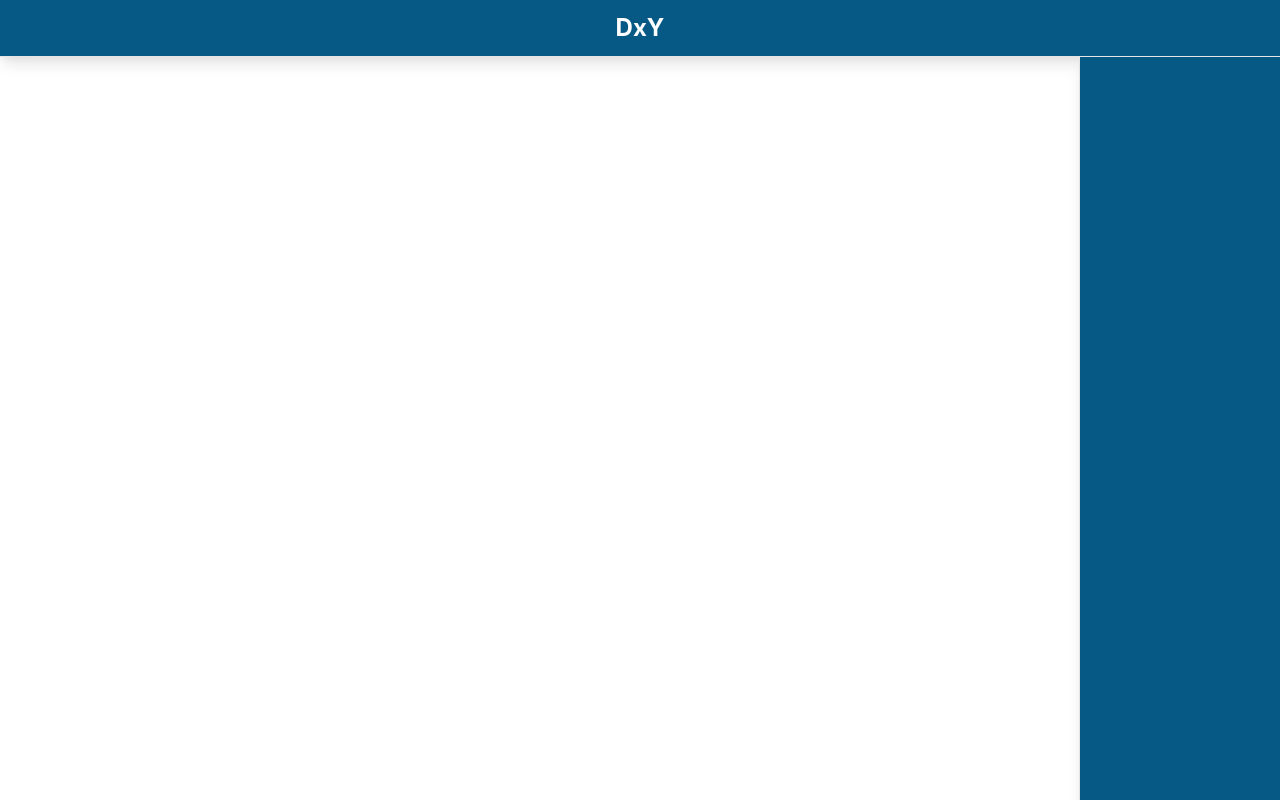
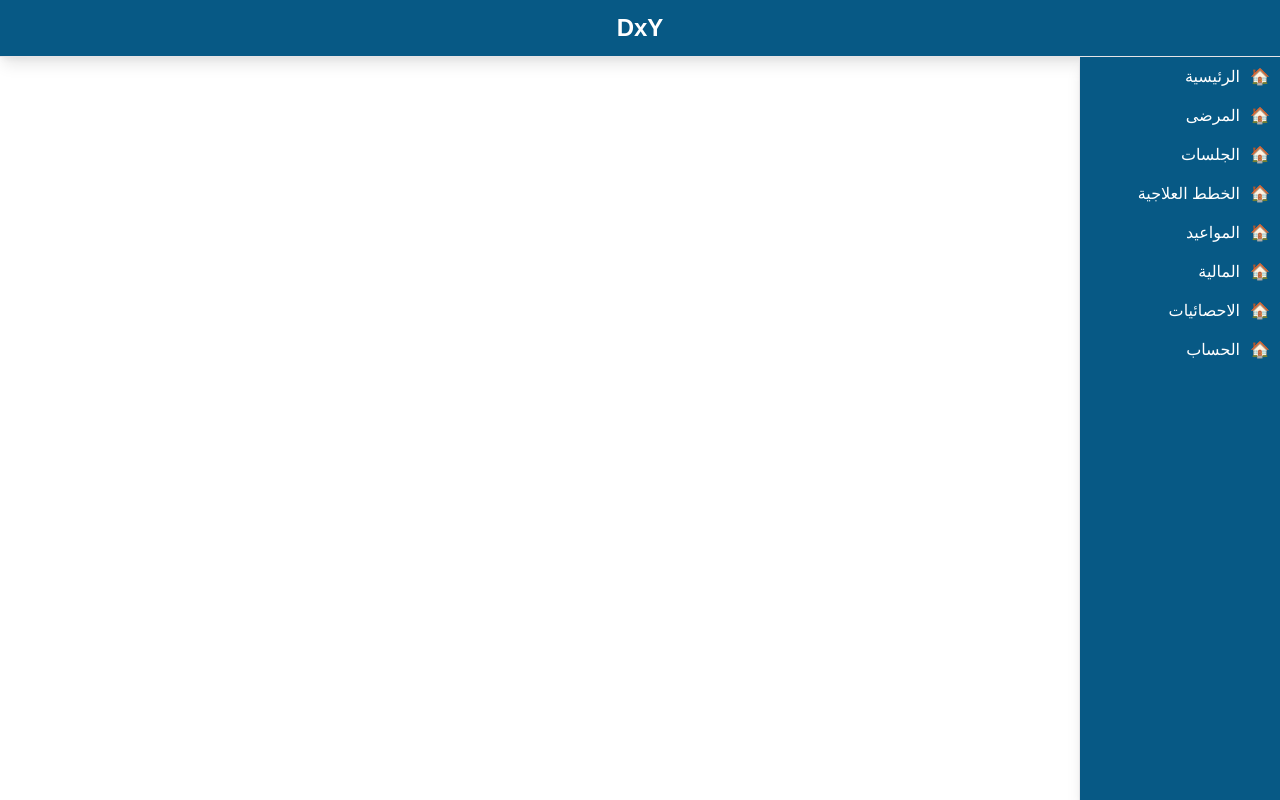
Before and after one commit to yahia-y4/DxY, a React app in the folder frontend/: page / in a window 1280 px wide. Built offline with nearby package versions, Linux system fonts and the light colour scheme; the HTML template or start-up script is replaced by a standard one.

Commit message:
side bar buts style 1

```diff
--- a/frontend/src/components/sideBar/sideBar.css
+++ b/frontend/src/components/sideBar/sideBar.css
@@ -4,6 +4,8 @@
     width: 200px;
     height: 93vh;
     border-left: 1px solid var(--border);
+    box-shadow: var(--shadow);
+    display: flex;
+    flex-direction: column;
 
-    box-shadow: var(--shadow);
 }
--- a/frontend/src/components/sideBar/sideBar.jsx
+++ b/frontend/src/components/sideBar/sideBar.jsx
@@ -1,10 +1,18 @@
 
+import SideBarBut from "../sideBarBut/sideBarBut"
 import "./sideBar.css"
 
 export default function SideBar() {
   return (
     <div className="sideBar">
-
+      <SideBarBut icon="🏠" text="الرئيسية" />
+      <SideBarBut icon="🏠" text="المرضى" />
+      <SideBarBut icon="🏠" text="الجلسات" />
+      <SideBarBut icon="🏠" text="الخطط العلاجية" />
+      <SideBarBut icon="🏠" text="المواعيد" />
+      <SideBarBut icon="🏠" text="المالية" />
+      <SideBarBut icon="🏠" text="الاحصائيات" />
+      <SideBarBut icon="🏠" text="الحساب" />
     </div>
   )
 }
--- /dev/null
+++ b/frontend/src/components/sideBarBut/sideBarBut.css
@@ -0,0 +1,12 @@
+.sideBarBut {
+  display: flex;
+  align-items: center;
+  padding: 10px;
+  gap: 10px;
+  cursor: pointer;
+  transition: background-color 0.3s ease;
+}
+.sideBarBut:hover {
+    background-color: var(--hover);
+    box-shadow: var(--shadow);
+}
--- /dev/null
+++ b/frontend/src/components/sideBarBut/sideBarBut.jsx
@@ -0,0 +1,11 @@
+
+import "./sideBarBut.css";
+
+ export default function SideBarBut({ icon, text }){
+    return (
+        <div className="sideBarBut">
+            <div className="sideBarButIcon">{icon}</div>
+            <div className="sideBarButText">{text}</div>
+        </div>
+    );
+}
--- a/frontend/src/index.css
+++ b/frontend/src/index.css
@@ -8,6 +8,7 @@
 );
   --win:#075985;
   --border: #e5e4e7;
+  --hover: #0c4a6e;
   --shadow: #0000001a 0 10px 15px -3px, #0000000d 0 4px 6px -2px;
 }
 
@@ -15,9 +16,9 @@
 
 body {
   direction: rtl;
+  font-family: sans-serif;
   background-color: var(--bg);
   color: var(--text);
-  font-family: 'Inter', sans-serif;
   margin: 0;
   padding: 0;
 }
```
